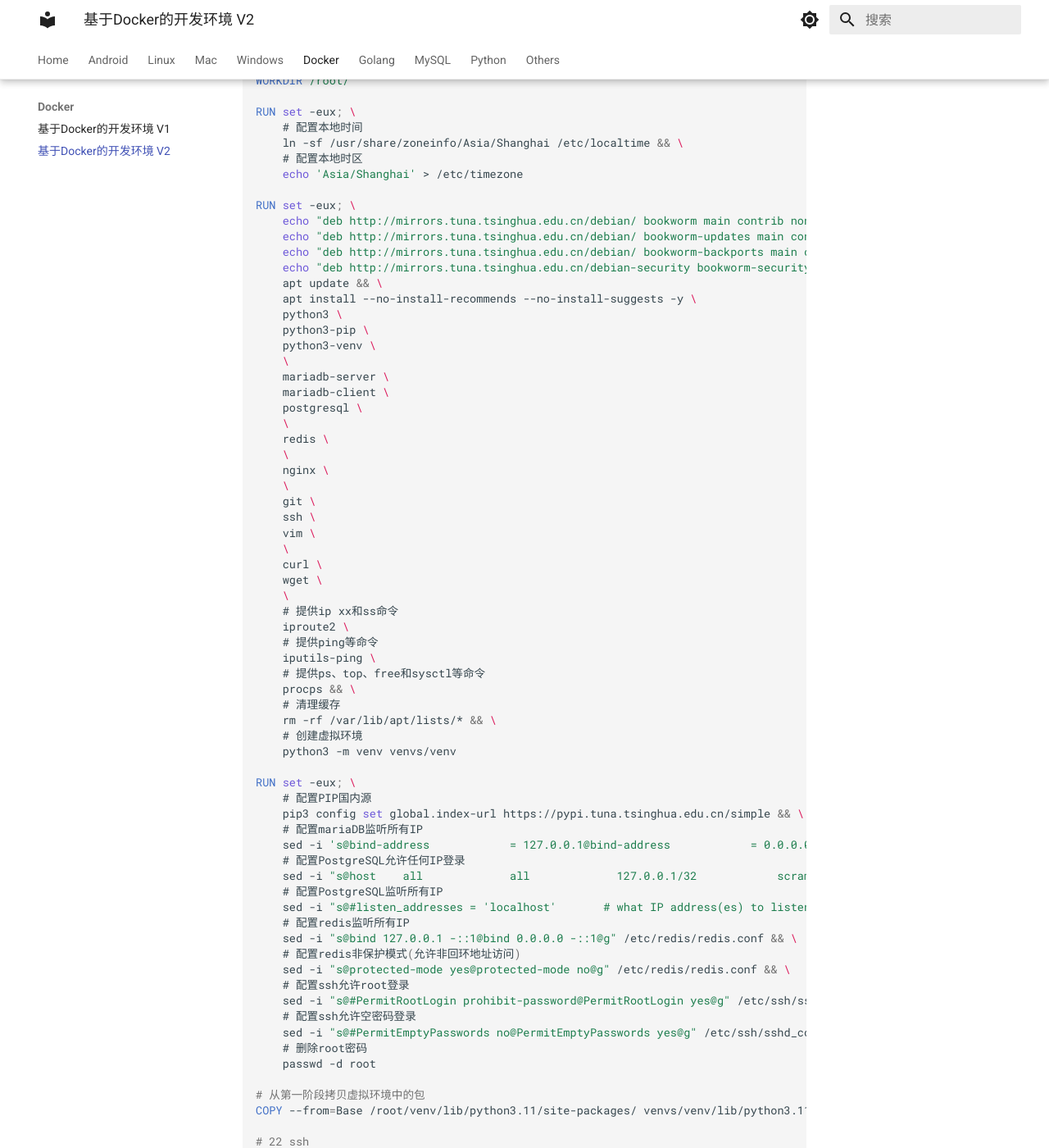
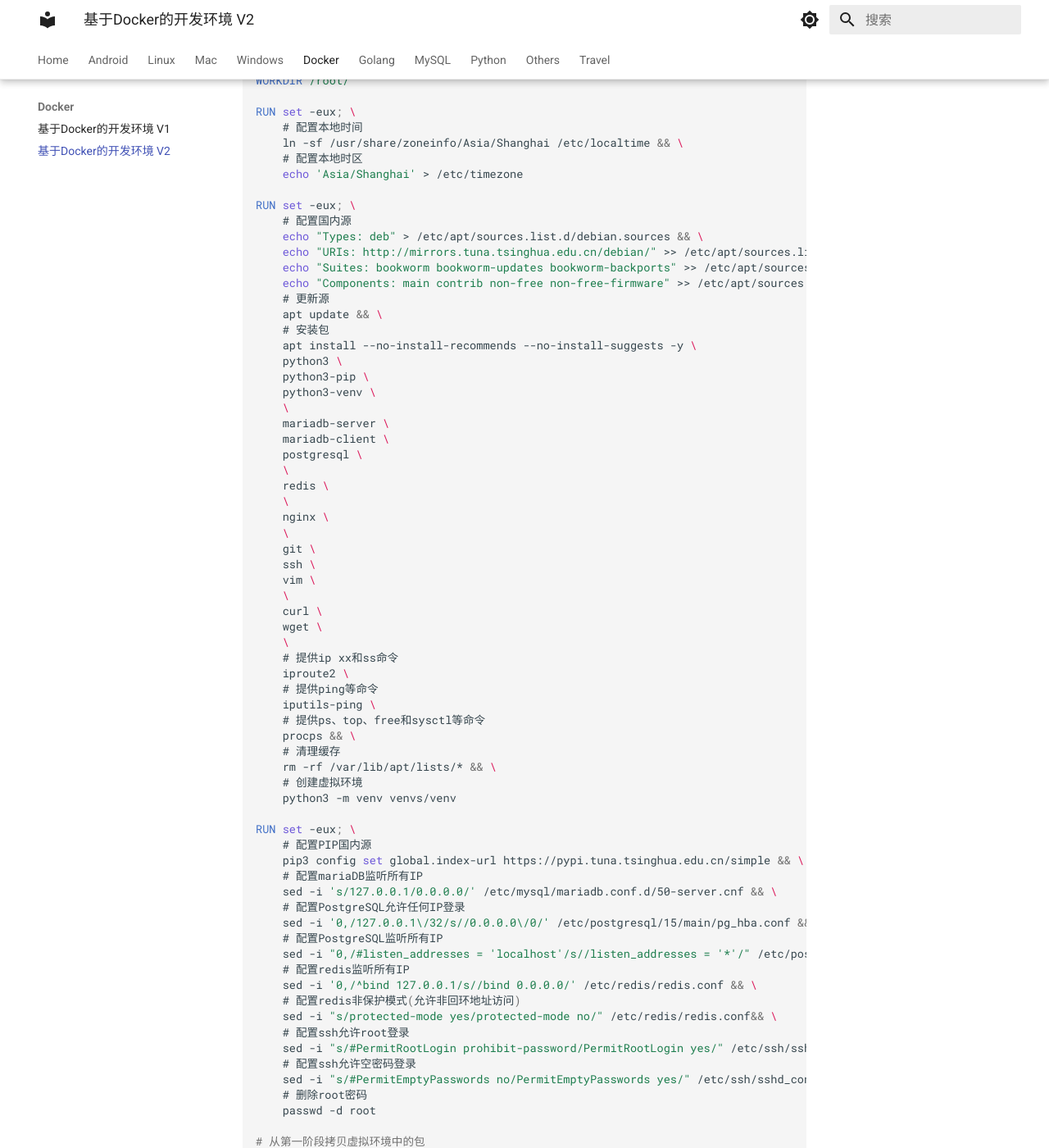
Before and after one commit to gfourdx/mydocs, an MkDocs documentation site: the page built from docs/docker/vscode-docker-dev_v2.md, in a window 1280 px wide and 1400 px high, scrolled down 1699 px. Shown: the whole window at 82% size. Built offline with MkDocs 1.6.1 and Material for MkDocs 9.7.7, drawn with Linux system fonts in a browser that asks for light colours; some of the changed text lies outside the part shown.

Commit message:
更新文档

```diff
--- a/docs/docker/vscode-docker-dev_v2.md
+++ b/docs/docker/vscode-docker-dev_v2.md
@@ -36,10 +36,10 @@ FROM debian:bookworm-slim as Base
 # 表示只有上条命令执行成功后才会执行下条命令
 RUN set -eux; \
     # 配置国内源
-    echo "deb http://mirrors.tuna.tsinghua.edu.cn/debian/ bookworm main contrib non-free non-free-firmware" > /etc/apt/sources.list && \
-    echo "deb http://mirrors.tuna.tsinghua.edu.cn/debian/ bookworm-updates main contrib non-free non-free-firmware" >> /etc/apt/sources.list && \
-    echo "deb http://mirrors.tuna.tsinghua.edu.cn/debian/ bookworm-backports main contrib non-free non-free-firmware" >> /etc/apt/sources.list && \
-    echo "deb http://mirrors.tuna.tsinghua.edu.cn/debian-security bookworm-security main contrib non-free non-free-firmware" >> /etc/apt/sources.list && \
+    echo "Types: deb" > /etc/apt/sources.list.d/debian.sources && \
+    echo "URIs: http://mirrors.tuna.tsinghua.edu.cn/debian/" >> /etc/apt/sources.list.d/debian.sources && \
+    echo "Suites: bookworm bookworm-updates bookworm-backports" >> /etc/apt/sources.list.d/debian.sources && \
+    echo "Components: main contrib non-free non-free-firmware" >> /etc/apt/sources.list.d/debian.sources && \
     # 更新源
     apt update && \
     # 安装包
@@ -92,11 +92,14 @@ RUN set -eux; \
     echo 'Asia/Shanghai' > /etc/timezone
 
 RUN set -eux; \
-    echo "deb http://mirrors.tuna.tsinghua.edu.cn/debian/ bookworm main contrib non-free non-free-firmware" > /etc/apt/sources.list && \
-    echo "deb http://mirrors.tuna.tsinghua.edu.cn/debian/ bookworm-updates main contrib non-free non-free-firmware" >> /etc/apt/sources.list && \
-    echo "deb http://mirrors.tuna.tsinghua.edu.cn/debian/ bookworm-backports main contrib non-free non-free-firmware" >> /etc/apt/sources.list && \
-    echo "deb http://mirrors.tuna.tsinghua.edu.cn/debian-security bookworm-security main contrib non-free non-free-firmware" >> /etc/apt/sources.list && \
+    # 配置国内源
+    echo "Types: deb" > /etc/apt/sources.list.d/debian.sources && \
+    echo "URIs: http://mirrors.tuna.tsinghua.edu.cn/debian/" >> /etc/apt/sources.list.d/debian.sources && \
+    echo "Suites: bookworm bookworm-updates bookworm-backports" >> /etc/apt/sources.list.d/debian.sources && \
+    echo "Components: main contrib non-free non-free-firmware" >> /etc/apt/sources.list.d/debian.sources && \
+    # 更新源
     apt update && \
+	# 安装包
     apt install --no-install-recommends --no-install-suggests -y \
     python3 \
     python3-pip \
@@ -132,19 +135,19 @@ RUN set -eux; \
     # 配置PIP国内源
     pip3 config set global.index-url https://pypi.tuna.tsinghua.edu.cn/simple && \
     # 配置mariaDB监听所有IP
-    sed -i 's@bind-address            = 127.0.0.1@bind-address            = 0.0.0.0@g' /etc/mysql/mariadb.conf.d/50-server.cnf && \
+    sed -i 's/127.0.0.1/0.0.0.0/' /etc/mysql/mariadb.conf.d/50-server.cnf && \
     # 配置PostgreSQL允许任何IP登录
-    sed -i "s@host    all             all             127.0.0.1/32            scram-sha-256@host    all             all             0.0.0.0/0               scram-sha-256@g" /etc/postgresql/15/main/pg_hba.conf && \
+    sed -i '0,/127.0.0.1\/32/s//0.0.0.0\/0/' /etc/postgresql/15/main/pg_hba.conf && \
     # 配置PostgreSQL监听所有IP
-    sed -i "s@#listen_addresses = 'localhost'		# what IP address(es) to listen on;@listen_addresses = '*'			# what IP address(es) to listen on;@g" /etc/postgresql/15/main/postgresql.conf && \
+    sed -i "0,/#listen_addresses = 'localhost'/s//listen_addresses = '*'/" /etc/postgresql/15/main/postgresql.conf && \
     # 配置redis监听所有IP
-    sed -i "s@bind 127.0.0.1 -::1@bind 0.0.0.0 -::1@g" /etc/redis/redis.conf && \
+    sed -i '0,/^bind 127.0.0.1/s//bind 0.0.0.0/' /etc/redis/redis.conf && \
     # 配置redis非保护模式(允许非回环地址访问)
-    sed -i "s@protected-mode yes@protected-mode no@g" /etc/redis/redis.conf && \
+    sed -i "s/protected-mode yes/protected-mode no/" /etc/redis/redis.conf&& \
     # 配置ssh允许root登录
-    sed -i "s@#PermitRootLogin prohibit-password@PermitRootLogin yes@g" /etc/ssh/sshd_config && \
+    sed -i "s/#PermitRootLogin prohibit-password/PermitRootLogin yes/" /etc/ssh/sshd_config && \
     # 配置ssh允许空密码登录
-    sed -i "s@#PermitEmptyPasswords no@PermitEmptyPasswords yes@g" /etc/ssh/sshd_config && \
+    sed -i "s/#PermitEmptyPasswords no/PermitEmptyPasswords yes/" /etc/ssh/sshd_config && \
     # 删除root密码
     passwd -d root
 
--- a/mkdocs.yml
+++ b/mkdocs.yml
@@ -178,3 +178,5 @@ nav:
     - others/V2ray+Trojan配置.md
     - others/Iptables.md
     - others/下载Chrome离线安装包.md
+  - Travel:
+    - travel/烟台长岛.md
```
Also changed, not shown: docs/travel/烟台长岛.md (added, +132 -0 lines).
